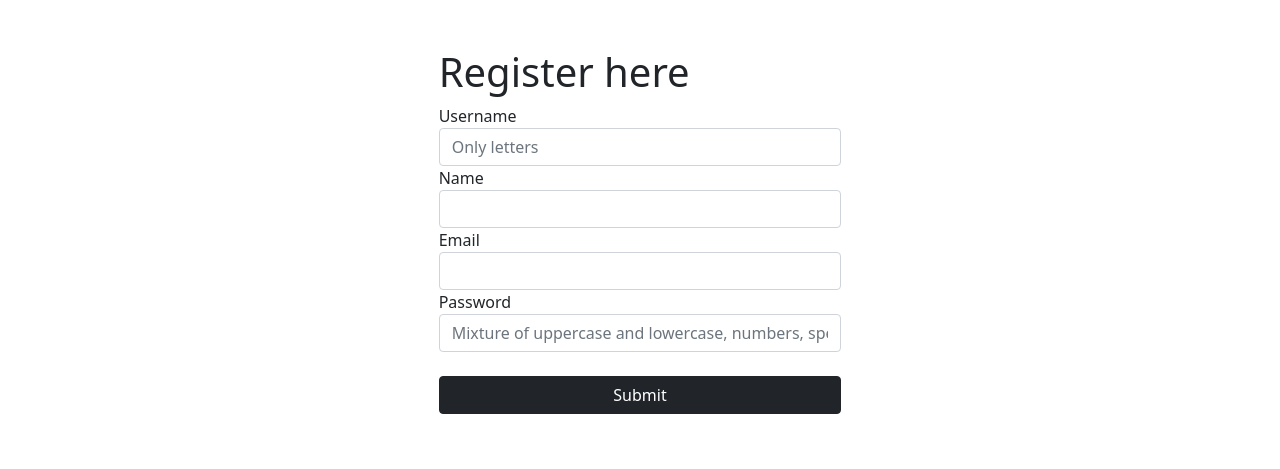
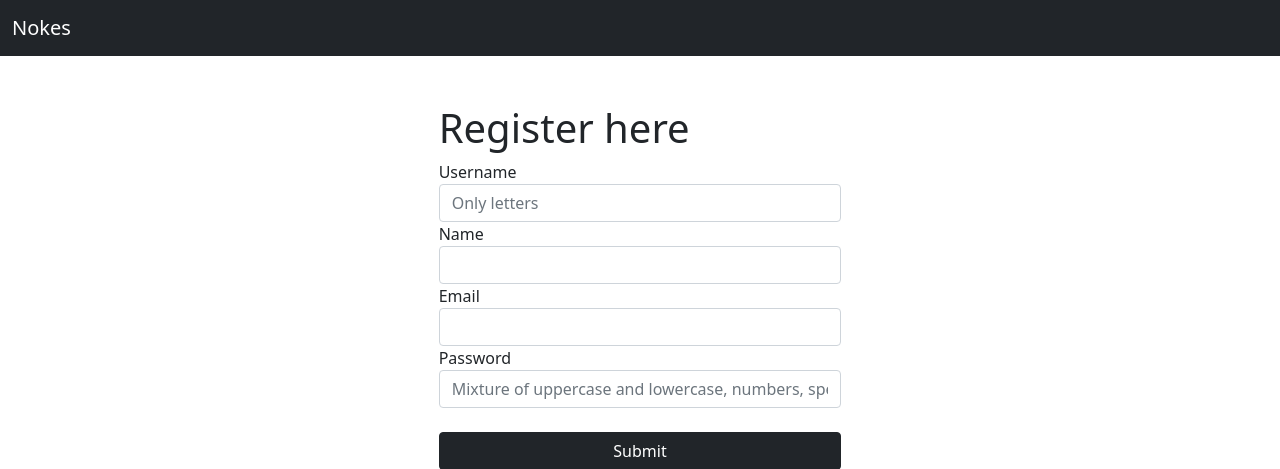
Before and after one commit to Jannik66/nokes, a PHP site: page /register.php in a window 1280 px wide. Shown: the top 469 px of the page. Run offline with PHP 8.4, Linux system fonts and the light colour scheme; some libraries are stand-ins or nearby versions.

Commit message:
Add Navbar to pages

```diff
--- a/php/pages/register.php
+++ b/php/pages/register.php
@@ -22,6 +22,15 @@ if ($_SERVER['REQUEST_METHOD'] == "POST") {
     <link href="https://cdn.jsdelivr.net/npm/bootstrap@5.0.0-beta1/dist/css/bootstrap.min.css" rel="stylesheet">
 </head>
 <body>
+<nav class="navbar navbar-fixed-top navbar-expand-lg navbar-dark bg-dark">
+        <div class="container-fluid">
+            <a class="navbar-brand" href="index.php">Nokes</a>
+            <div class="d-flex justify-content-end" id="navbarSupportedContent">
+                <ul class="navbar-nav me-auto mb-2 mb-lg-0">
+                </ul>
+            </div>
+        </div>
+    </nav>
     <div class="container col-4 mt-5">
     <h1> Register here</h1>
 
```
Also changed, not shown: php/pages/create.php (+7 -3 lines), php/pages/login.php (+9 -1 lines), php/pages/settings.php (+9 -0 lines).
